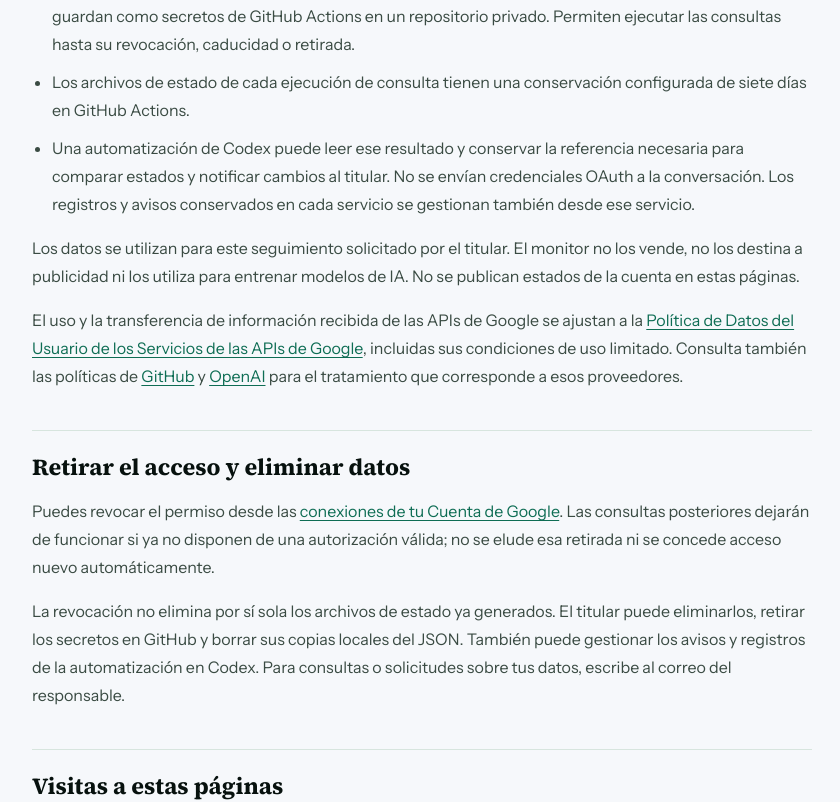
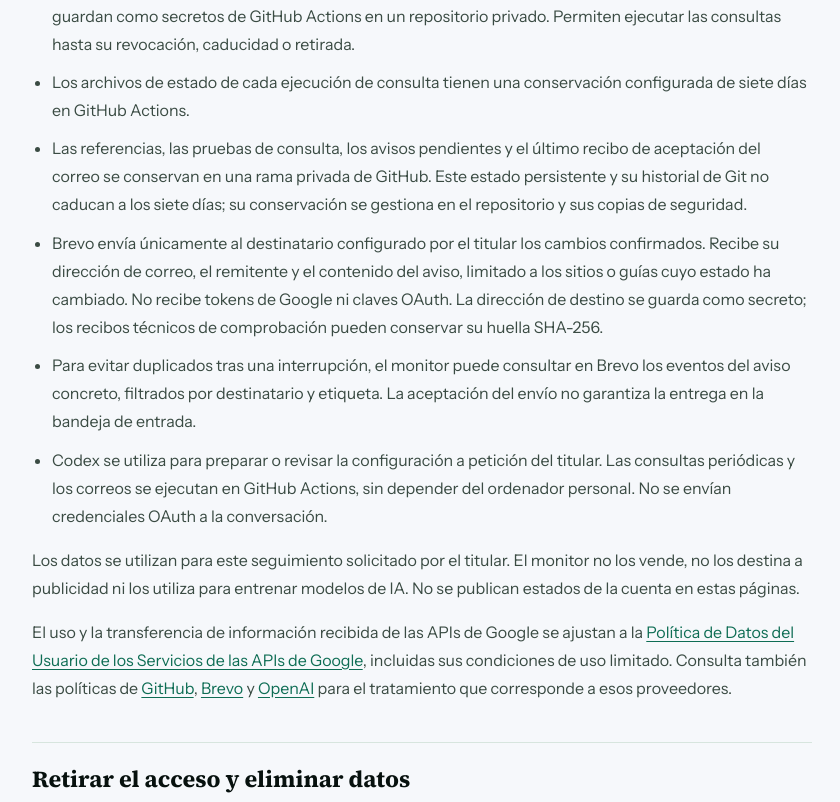
Before and after one commit to djimenezm/cuantocobrarlandingpage, a Next.js app: page /monitor-calculadoras/privacidad in a window 1280 px wide. Shown: the part 1362-2164 px from the top of the page, without its empty margins (48-888 px from the left). Built offline with nearby package versions, Linux system fonts and the light colour scheme.

Commit message:
Disclose independent cloud monitoring, durable state and Brevo alerts

```diff
--- a/app/monitor-calculadoras/privacidad/page.tsx
+++ b/app/monitor-calculadoras/privacidad/page.tsx
@@ -78,10 +78,27 @@
             configurada de siete días en GitHub Actions.
           </li>
           <li>
-            Una automatización de Codex puede leer ese resultado y conservar la referencia
-            necesaria para comparar estados y notificar cambios al titular. No se envían
-            credenciales OAuth a la conversación. Los registros y avisos conservados en
-            cada servicio se gestionan también desde ese servicio.
+            Las referencias, las pruebas de consulta, los avisos pendientes y el último
+            recibo de aceptación del correo se conservan en una rama privada de GitHub.
+            Este estado persistente y su historial de Git no caducan a los siete días;
+            su conservación se gestiona en el repositorio y sus copias de seguridad.
+          </li>
+          <li>
+            Brevo envía únicamente al destinatario configurado por el titular los cambios
+            confirmados. Recibe su dirección de correo, el remitente y el contenido del
+            aviso, limitado a los sitios o guías cuyo estado ha cambiado. No recibe tokens
+            de Google ni claves OAuth. La dirección de destino se guarda como secreto;
+            los recibos técnicos de comprobación pueden conservar su huella SHA-256.
+          </li>
+          <li>
+            Para evitar duplicados tras una interrupción, el monitor puede consultar en
+            Brevo los eventos del aviso concreto, filtrados por destinatario y etiqueta.
+            La aceptación del envío no garantiza la entrega en la bandeja de entrada.
+          </li>
+          <li>
+            Codex se utiliza para preparar o revisar la configuración a petición del
+            titular. Las consultas periódicas y los correos se ejecutan en GitHub Actions,
+            sin depender del ordenador personal. No se envían credenciales OAuth a la conversación.
           </li>
         </ul>
         <p>
@@ -95,7 +112,8 @@
           <a href="https://developers.google.com/terms/api-services-user-data-policy">
             Política de Datos del Usuario de los Servicios de las APIs de Google
           </a>, incluidas sus condiciones de uso limitado. Consulta también las políticas de{' '}
-          <a href="https://docs.github.com/en/site-policy/privacy-policies/github-general-privacy-statement">GitHub</a>{' '}
+          <a href="https://docs.github.com/en/site-policy/privacy-policies/github-general-privacy-statement">GitHub</a>,{' '}
+          <a href="https://www.brevo.com/legal/privacypolicy/">Brevo</a>{' '}
           y <a href="https://openai.com/policies/privacy-policy/">OpenAI</a> para el tratamiento
           que corresponde a esos proveedores.
         </p>
@@ -111,8 +129,9 @@
         </p>
         <p>
           La revocación no elimina por sí sola los archivos de estado ya generados. El titular
-          puede eliminarlos, retirar los secretos en GitHub y borrar sus copias locales del
-          JSON. También puede gestionar los avisos y registros de la automatización en Codex.
+          puede eliminarlos, gestionar el estado persistente y su historial, retirar los
+          secretos en GitHub y borrar sus copias locales del JSON. También puede detener
+          la programación y gestionar los correos y registros conservados por Brevo.
           Para consultas o solicitudes sobre tus datos, escribe al correo del responsable.
         </p>
       </section>
```
Also changed, not shown: app/monitor-calculadoras/condiciones/page.tsx (+6 -2 lines), app/monitor-calculadoras/page.tsx (+4 -3 lines), 1 other file (tests, documents, lock files or other folders).
